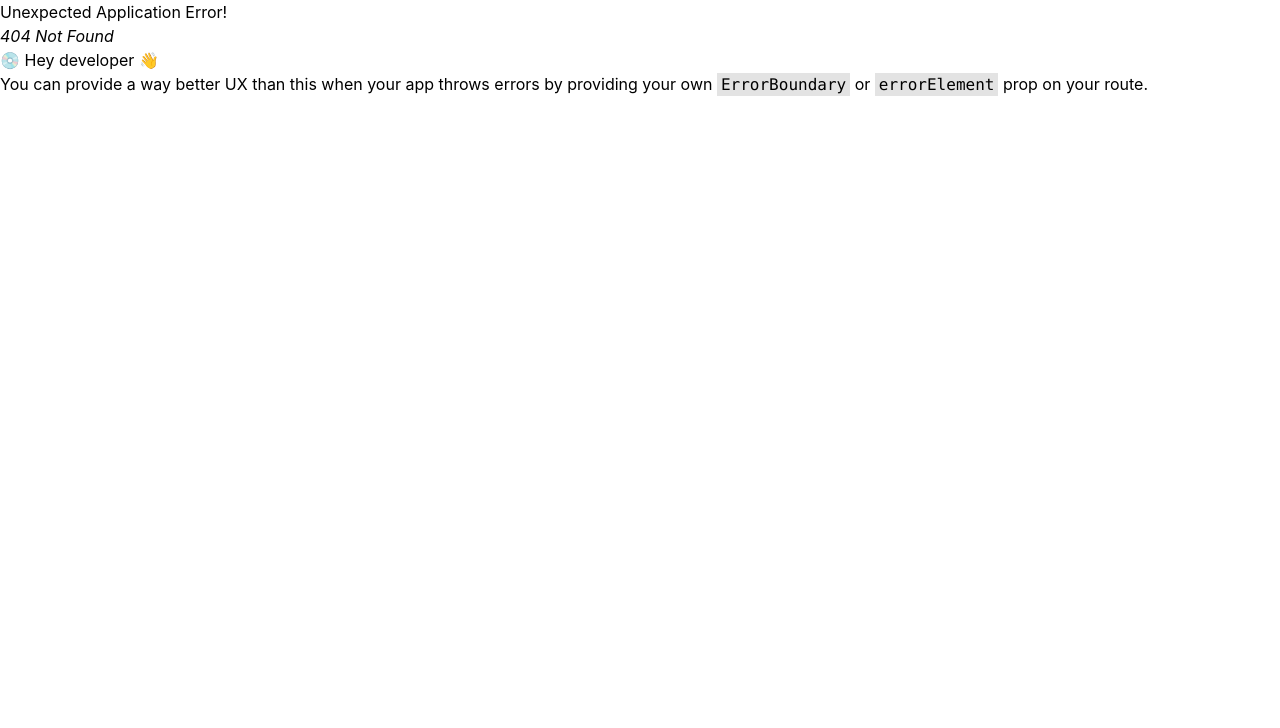
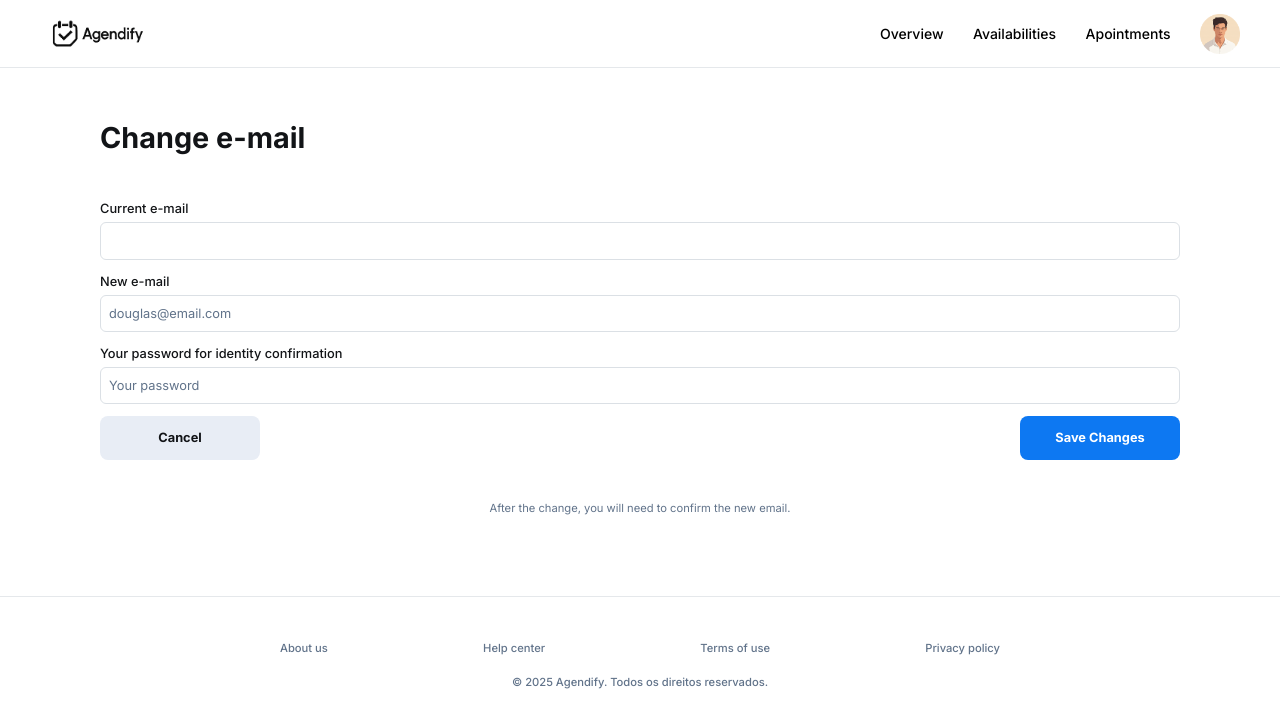
Before and after one commit to DouglaasPH/agendify, a React (Vite) app in the folder frontend/: page /user-profile/edit/email in a window 1280 px wide. Before the commit this address had no page. Shown: the top 728 px of the page. Built offline with nearby package versions, Linux system fonts and the light colour scheme.

Commit message:
added change email page.

```diff
--- a/frontend/src/App.tsx
+++ b/frontend/src/App.tsx
@@ -4,6 +4,10 @@ import {
   Route,
   RouterProvider,
 } from "react-router-dom";
+
+// Components
+import NavBar from "./components/navbar/navBar";
+import FooterBar from "./components/footerbar/footerBar";
 
 // Pages
 import HomePage from "./pages/home/home";
@@ -17,10 +21,7 @@ import RegisterPage from "./pages/register/register";
 import ChooseYourAvatarPage from "./pages/choose_your_avatar/chooseYourAvatar";
 import UserProfilePage from "./pages/user_profile/userProfile";
 import EditDataPage from "./pages/edit_data/edit_data";
-
-// Components
-import NavBar from "./components/navbar/navBar";
-import FooterBar from "./components/footerbar/footerBar";
+import EditEmailPage from "./pages/edit_email/editEmail";
 
 const browserRoutes = createBrowserRouter(
   createRoutesFromElements(
@@ -109,14 +110,24 @@ const browserRoutes = createBrowserRouter(
             </>
           }
         />
+        <Route path="edit">
           <Route
-          path="edit-data"
+            path="user-data"
             element={
               <>
                 <NavBar /> <EditDataPage /> <FooterBar />
               </>
             }
           />
+          <Route
+            path="email"
+            element={
+              <>
+                <NavBar /> <EditEmailPage /> <FooterBar />
+              </>
+            }
+          />
+        </Route>
       </Route>
     </Route>
   )
--- /dev/null
+++ b/frontend/src/pages/edit_email/editEmail.tsx
@@ -0,0 +1,58 @@
+function EditEmailPage() {
+  return (
+    <div className="flex justify-center items-center p-[0.4rem] xl:p-0 mb-20">
+      <div className="w-92 sm:w-140 xl:w-270 xl:mt-12 mt-8 flex flex-col justify-center items-center gap-10">
+        <h1 className=" w-full font-inter font-bold text-[1.5rem] sm:text-[1.65rem] xl:text-[1.8rem] text-[#121417]">
+          Change e-mail
+        </h1>
+        <section className="w-full flex flex-col justify-between gap-3">
+          <div className="flex flex-col justify-between gap-1 w-full">
+            <p className="font-inter font-medium text-[0.6rem] sm:text-[0.7rem] xl:text-[0.8rem] text-[#121417]">
+              Current e-mail
+            </p>
+            <input
+              type="email"
+              placeholder=""
+              className="font-inter font-normal text-[0.6rem] sm:text-[0.7rem] xl:text-[0.8rem] placeholder-[#61738A] text-[#121417] border border-[#DBE0E5] rounded-md p-2 w-full"
+            />
+          </div>
+          <div className="flex flex-col justify-between gap-1 w-full">
+            <p className="font-inter font-medium text-[0.6rem] sm:text-[0.7rem] xl:text-[0.8rem] text-[#121417]">
+              New e-mail
+            </p>
+            <input
+              type="text"
+              placeholder="douglas@email.com"
+              className="font-inter font-normal text-[0.6rem] sm:text-[0.7rem] xl:text-[0.8rem] placeholder-[#61738A] text-[#121417] border border-[#DBE0E5] rounded-md p-2 w-full"
+            />
+          </div>
+          <div className="flex flex-col justify-between gap-1 w-full">
+            <p className="font-inter font-medium text-[0.6rem] sm:text-[0.7rem] xl:text-[0.8rem] text-[#121417]">
+              Your password for identity confirmation
+            </p>
+            <input
+              type="text"
+              placeholder="Your password"
+              className="font-inter font-normal text-[0.6rem] sm:text-[0.7rem] xl:text-[0.8rem] placeholder-[#61738A] text-[#121417] border border-[#DBE0E5] rounded-md p-2 w-full"
+            />
+          </div>
+          <div className="flex flex-row justify-between">
+            <button className="p-3 pl-2 xl:pl-3 pr-2 xl:pr-3 w-[8rem] sm:w-[8rem] xl:w-[10rem] bg-[#E8EDF5] hover:opacity-80 rounded-lg text-[#121417] font-inter font-bold text-[0.6rem] sm:text-[0.7rem] xl:text-[0.8rem] cursor-pointer">
+              Cancel
+            </button>
+            <button className="p-3 pl-2 xl:pl-3 pr-2 xl:pr-3 w-[8rem] sm:w-[8rem] xl:w-[10rem] bg-[#0D78F2] hover:opacity-90 rounded-lg text-[#FFFFFF] font-inter font-bold text-[0.6rem] sm:text-[0.7rem] xl:text-[0.8rem] cursor-pointer">
+              Save Changes
+            </button>
+          </div>
+        </section>
+        <section>
+          <p className="text-end font-inter font-regular text-[0.5rem] sm:text-[0.6rem] xl:text-[0.7rem] text-[#61738A] cursor-pointer">
+            After the change, you will need to confirm the new email.
+          </p>
+        </section>
+      </div>
+    </div>
+  );
+}
+
+export default EditEmailPage;
```
Lines whose indentation alone changed are shown as unchanged.
